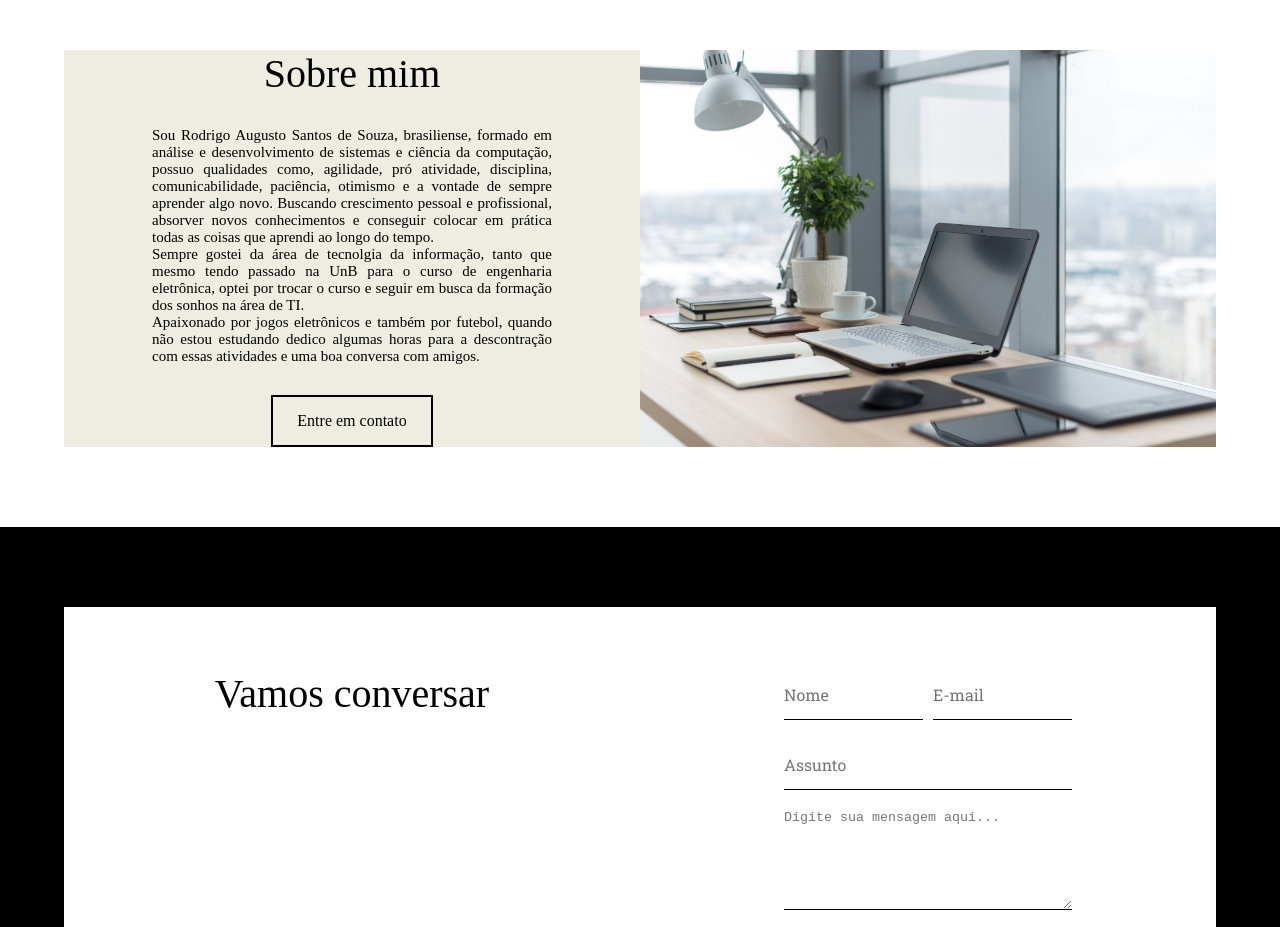
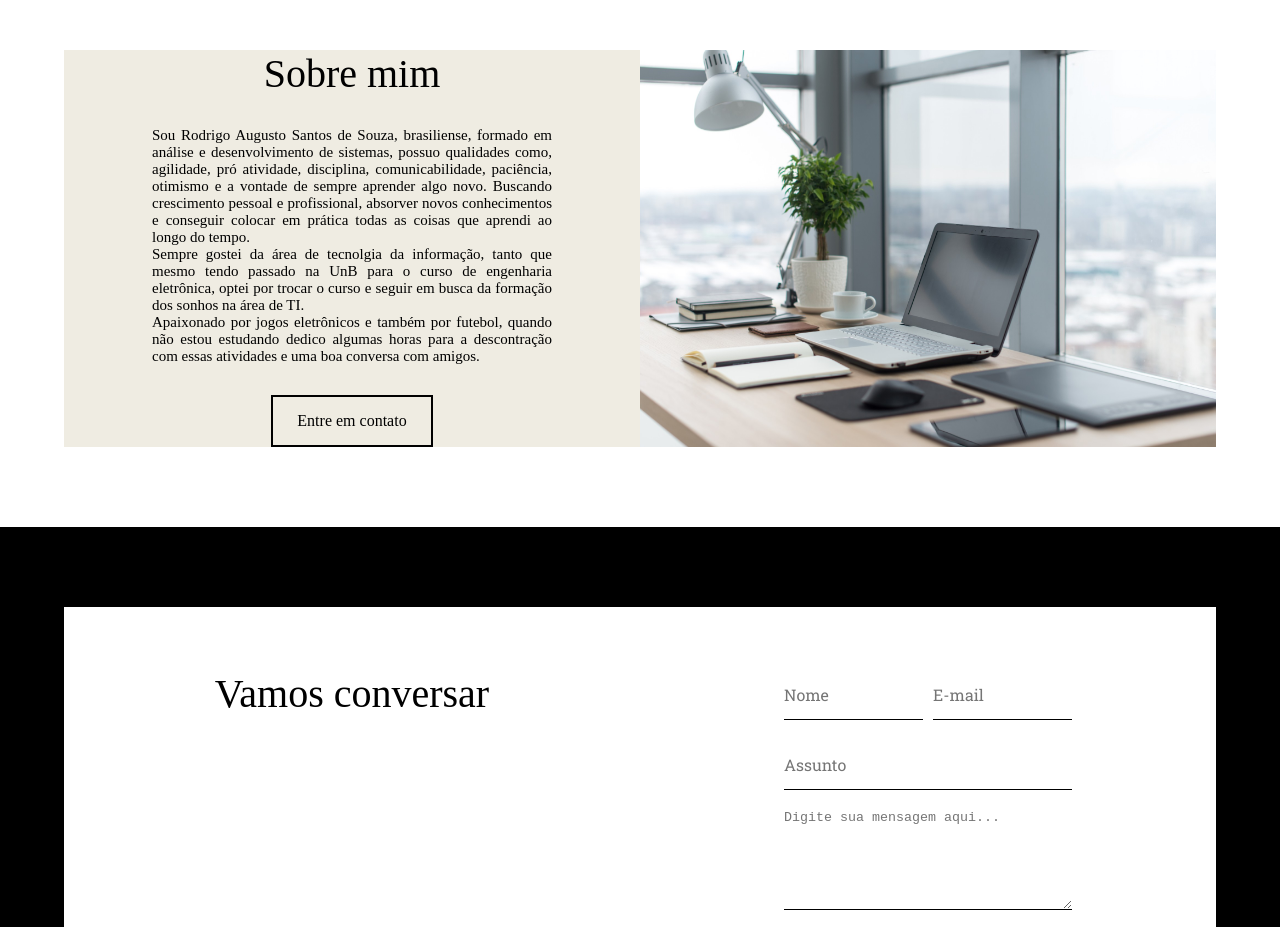
Before and after one commit to rodrigoasouza93/rodrigosouza, a plain HTML site: page index.html in a window 1280 px wide. Shown: the part 880-1807 px from the top of the page. Drawn offline with Linux system fonts and the light colour scheme.

Commit message:
about text

```diff
--- a/index.html
+++ b/index.html
@@ -45,10 +45,8 @@
           <h2>Sobre mim</h2>
           <p>
             Sou Rodrigo Augusto Santos de Souza, brasiliense, formado em análise e desenvolvimento de
-            sistemas e ciência da computação, possuo qualidades como, agilidade, pró atividade, disciplina,
-            comunicabilidade,
-            paciência, otimismo e a vontade de sempre aprender algo novo. Buscando crescimento pessoal e profissional,
-            absorver
+            sistemas, possuo qualidades como, agilidade, pró atividade, disciplina, comunicabilidade, paciência,
+            otimismo e a vontade de sempre aprender algo novo. Buscando crescimento pessoal e profissional, absorver
             novos conhecimentos e conseguir colocar em prática todas as coisas que aprendi ao longo do tempo.<br />
             Sempre gostei da área de tecnolgia da informação, tanto que mesmo tendo passado na UnB para o curso de
             engenharia eletrônica, optei por trocar o curso e seguir em busca da formação dos sonhos na área de TI.<br />
```
